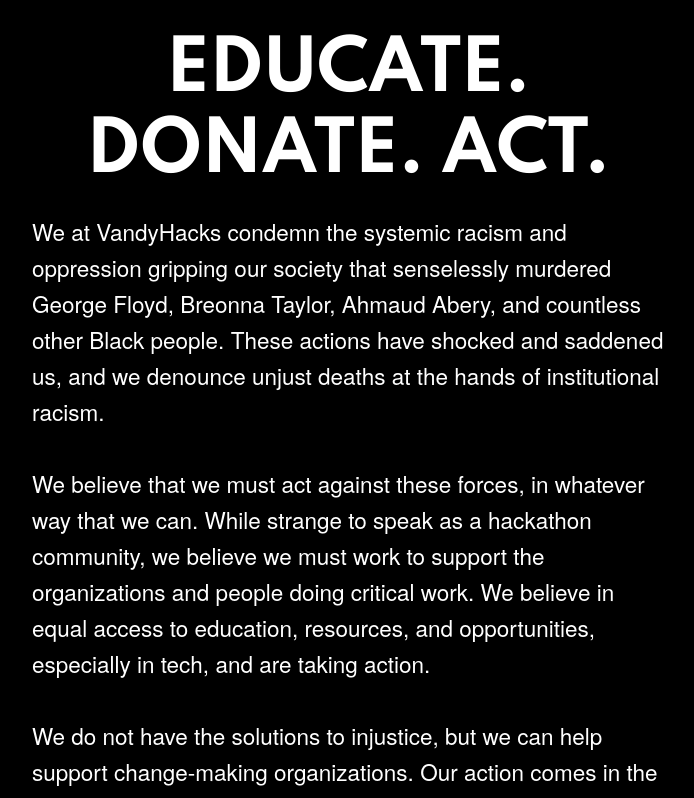
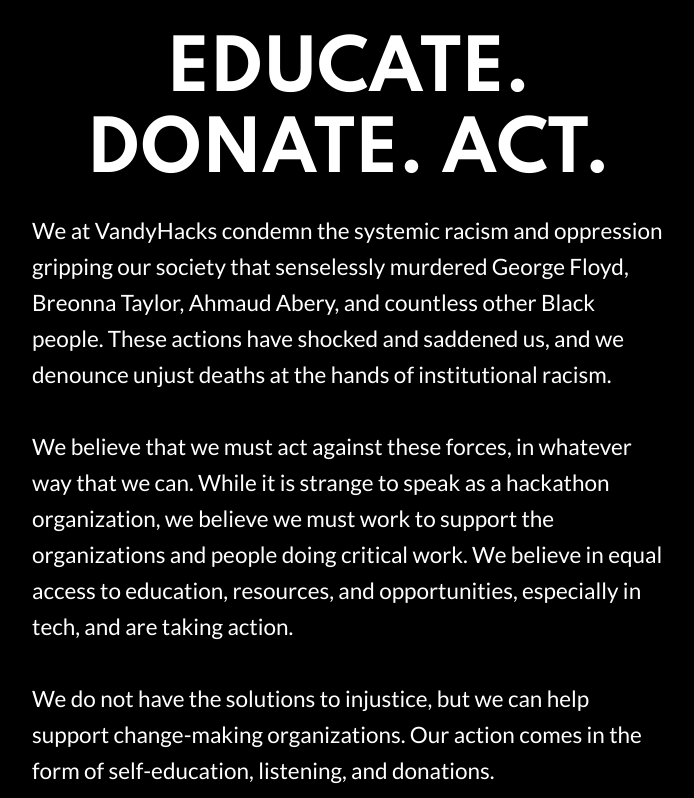
Before and after one commit to VandyHacks/blm, a Svelte app: page / in a window 1280 px wide. Shown: the top 798 px of the page, without its empty margins (292-986 px from the left). Built offline with nearby package versions, Linux system fonts and the light colour scheme.

Commit message:
Fix misc typos and styling issues

```diff
--- a/public/global.css
+++ b/public/global.css
@@ -21,7 +21,7 @@
 	margin: 0;
 	padding: 8px;
 	box-sizing: border-box;
-	font-family: Lato, -apple-system, BlinkMacSystemFont, "Segoe UI", Roboto,
+	font-family: "Lato", -apple-system, BlinkMacSystemFont, "Segoe UI", Roboto,
 		Oxygen-Sans, Ubuntu, Cantarell, "Helvetica Neue", sans-serif;
 }
 
--- a/src/App.svelte
+++ b/src/App.svelte
@@ -5,7 +5,7 @@
 
 	<br>
 	<br>
-	We believe that we must act against these forces, in whatever way that we can. While strange to speak as a hackathon community, we believe we must work to support the organizations and people doing critical work. We believe in equal access to education, resources, and opportunities, especially in tech, and are taking action.
+	We believe that we must act against these forces, in whatever way that we can. While it is strange to speak as a hackathon organization, we believe we must work to support the organizations and people doing critical work. We believe in equal access to education, resources, and opportunities, especially in tech, and are taking action.
 	<br>
 	<br>
 
@@ -139,6 +139,7 @@
 		padding: 1em;
 		max-width: 240px;
 		margin: 0 auto;
+		font-family: "Lato";
 	}
 
 	h1 {
```
